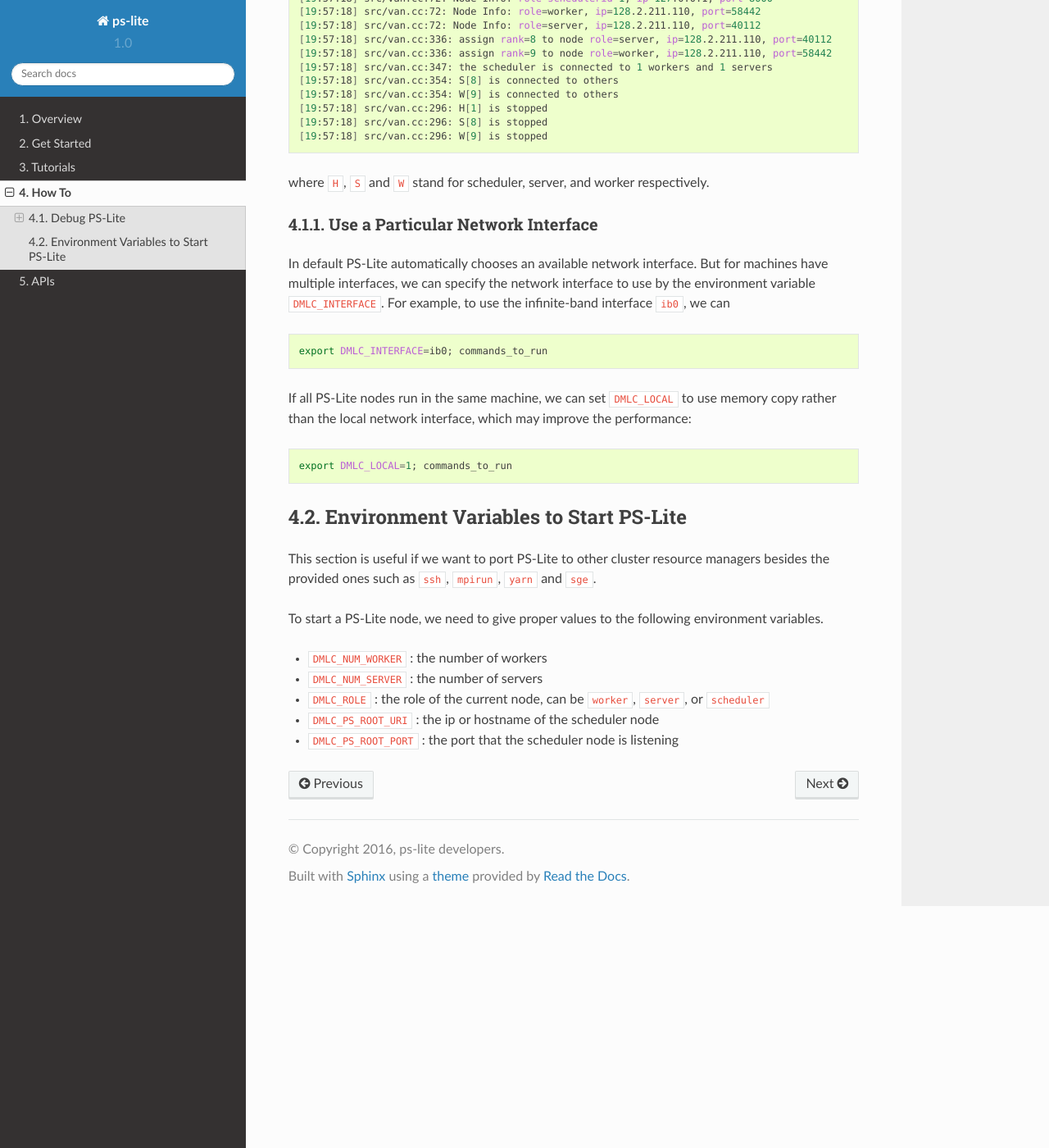
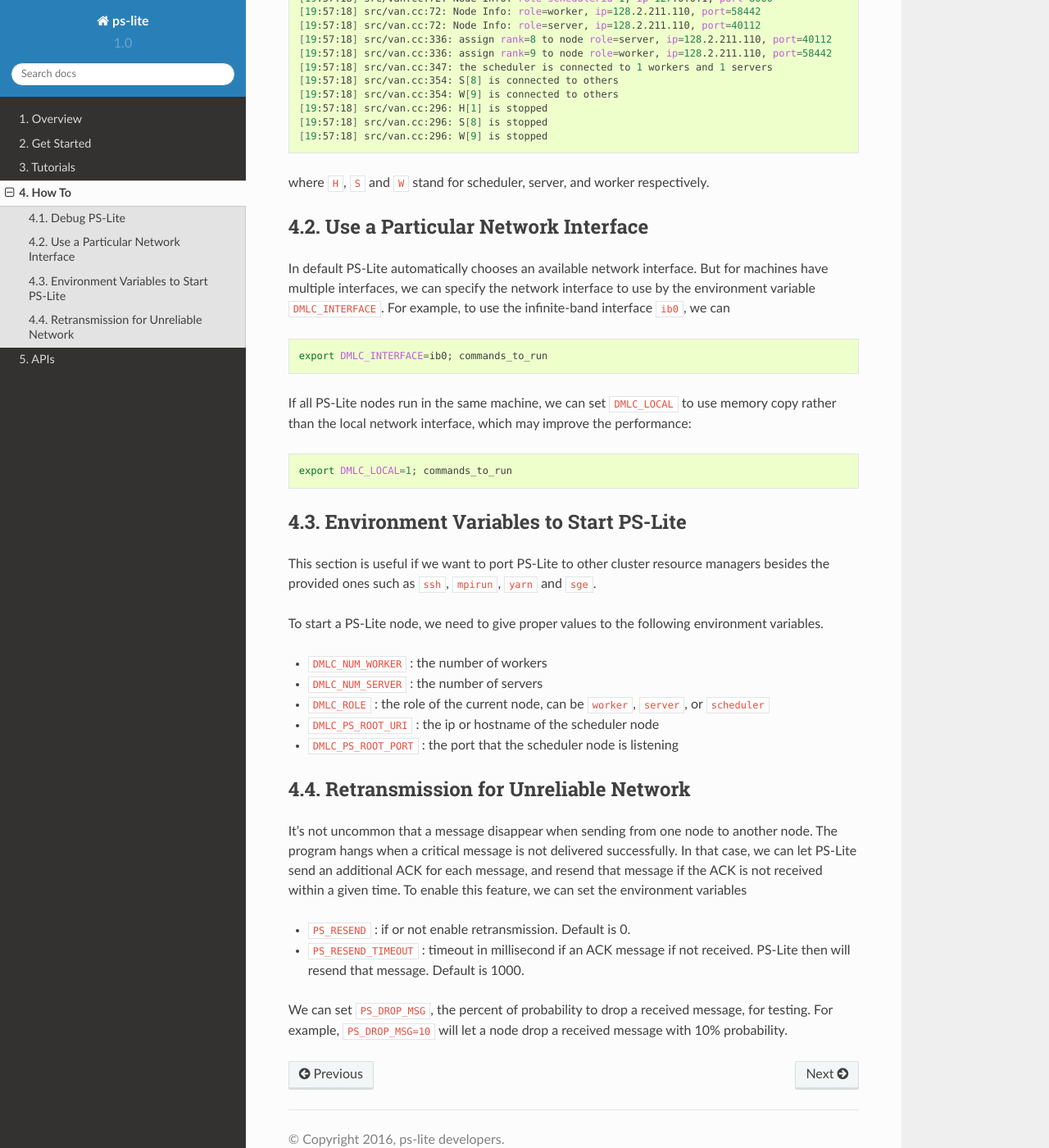
Before and after one commit to dmlc/ps-lite, a Sphinx documentation site: the page built from docs/how_to.md, in a window 1280 px wide and 1400 px high, scrolled down 550 px. Shown: the whole window at 82% size. Built offline with Sphinx 7.4.7 and the Read the Docs theme 2.0.0, drawn with Linux system fonts in a browser that asks for light colours.

Commit message:
add retransmission, see the docs/how_to.md for how to use

````diff
--- a/docs/how_to.md
+++ b/docs/how_to.md
@@ -27,7 +27,7 @@ Possible outputs are
 ```
 where `H`, `S` and `W` stand for scheduler, server, and worker respectively.
 
-### Use a Particular Network Interface ###
+## Use a Particular Network Interface
 
 In default PS-Lite automatically chooses an available network interface. But for
 machines have multiple interfaces, we can specify the network interface to use
@@ -56,3 +56,19 @@ environment variables.
 - `DMLC_ROLE` : the role of the current node, can be `worker`, `server`, or `scheduler`
 - `DMLC_PS_ROOT_URI` : the ip or hostname of the scheduler node
 - `DMLC_PS_ROOT_PORT` : the port that the scheduler node is listening
+
+## Retransmission for Unreliable Network
+
+It's not uncommon that a message disappear when sending from one node to another
+node. The program hangs when a critical message is not delivered
+successfully. In that case, we can let PS-Lite send an additional ACK for each
+message, and resend that message if the ACK is not received within a given
+time. To enable this feature, we can set the environment variables
+
+- `PS_RESEND` : if or not enable retransmission. Default is 0.
+- `PS_RESEND_TIMEOUT` : timeout in millisecond if an ACK message if not
+  received. PS-Lite then will resend that message. Default is 1000.
+
+We can set `PS_DROP_MSG`, the percent of probability to drop a received
+message, for testing. For example, `PS_DROP_MSG=10` will let a node drop a
+received message with 10% probability.
````
Also changed, not shown: 8 other files.
